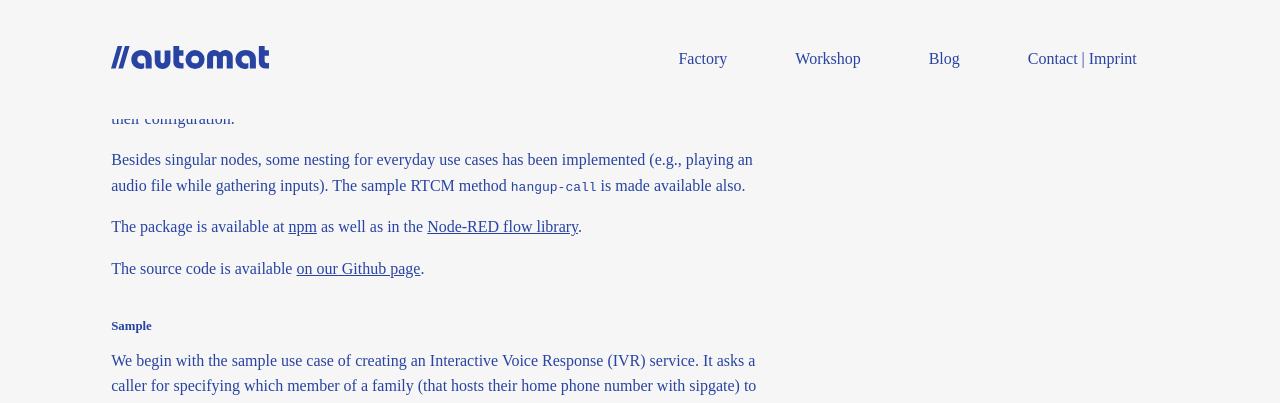
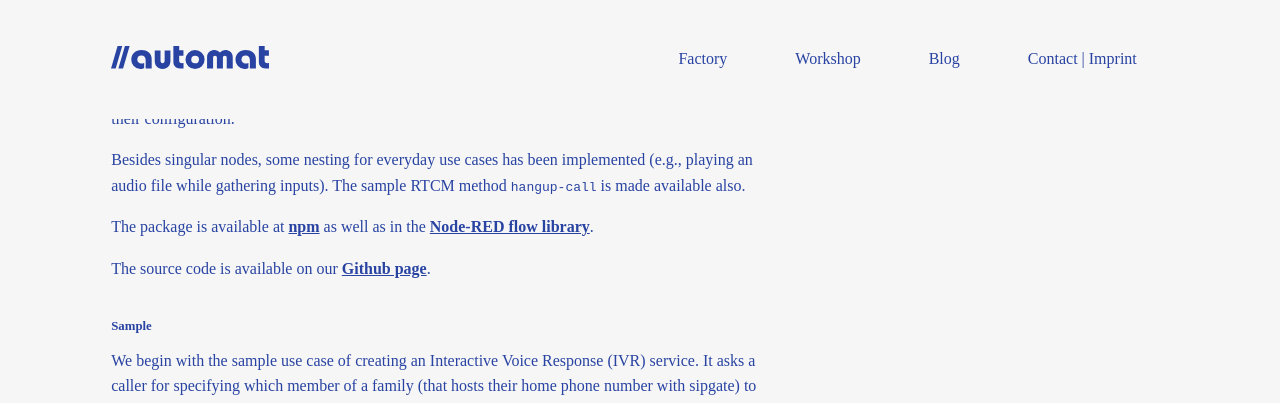
Before and after one commit to automat-berlin/automat-berlin.github.io, a Jekyll site: the page built from _posts/2019-08-14-automat-nodered-sipgate-io.md, in a window 1280 px wide and 900 px high, scrolled down 1697 px. Shown: the top 403 px of the window. Built offline with Jekyll 4.4.1, drawn with Linux system fonts in a browser that asks for light colours; nearby versions of some CDN libraries; some web fonts are replaced.

```diff
--- a/_posts/2019-08-14-automat-nodered-sipgate-io.md
+++ b/_posts/2019-08-14-automat-nodered-sipgate-io.md
@@ -10,9 +10,9 @@ In this post, we present our first open-source contribution in the area of simpl
 
 ### //a workshop focus
 
-One of Automat Berlin's focal points is developing open-source based graphical extensions of Communications Platform as a Service (CPaaS) Application Programming Interfaces (APIs) for faster use case prototyping. We briefly [introduced](https://automat.berlin/2019/08/09/automat-workshop/) the graphical wiring tool Node-RED already.
+One of Automat Berlin's focal points is developing open-source based graphical extensions of Communications Platform as a Service (CPaaS) Application Programming Interfaces (APIs) for faster use case prototyping. We briefly [introduced](https://automat.berlin/2019/08/09/automat-workshop) the graphical wiring tool Node-RED already.
 
-In the following, we explain our first open-source contribution in the area of simplified CPaaS consumption. We have developed a module for the wiring tool Node-RED as introduced in our [previous post](https://automat.berlin/2019/08/09/automat-workshop/). It should help to create value-added services on top of [sipgate.io](https://www.sipgate.io) - the Application Programming Interface (API) [sipgate](https://www.sipgate.de) offers to all of their customers.
+In the following, we explain our first open-source contribution in the area of simplified CPaaS consumption. We have developed a module for the wiring tool Node-RED as introduced in our [previous post](https://automat.berlin/2019/08/09/automat-workshop). It should help to create value-added services on top of [sipgate.io](https://www.sipgate.io) - the Application Programming Interface (API) [sipgate](https://www.sipgate.de) offers to all of their customers.
 
 ### Node-RED for CPaaS development
 
@@ -52,9 +52,9 @@ Most of the nodes have configuration parameters. Some of them have flexible outp
 
 Besides singular nodes, some nesting for everyday use cases has been implemented (e.g., playing an audio file while gathering inputs). The sample RTCM method `hangup-call` is made available also.
 
-The package is available at [npm](https://www.npmjs.com/package/@automat-berlin/node-red-contrib-sipgate) as well as in the [Node-RED flow library](https://flows.nodered.org/node/@automat-berlin/node-red-contrib-sipgate).
+The package is available at [**npm**](https://www.npmjs.com/package/@automat-berlin/node-red-contrib-sipgate) as well as in the [**Node-RED flow library**](https://flows.nodered.org/node/@automat-berlin/node-red-contrib-sipgate).
 
-The source code is available [on our Github page](https://github.com/automat-berlin/node-red-contrib-sipgate).
+The source code is available on our [**Github page**](https://github.com/automat-berlin/node-red-contrib-sipgate).
 
 #### Sample
 
```
Also changed, not shown: _posts/2019-08-09-automat-workshop.md (+7 -3 lines).
